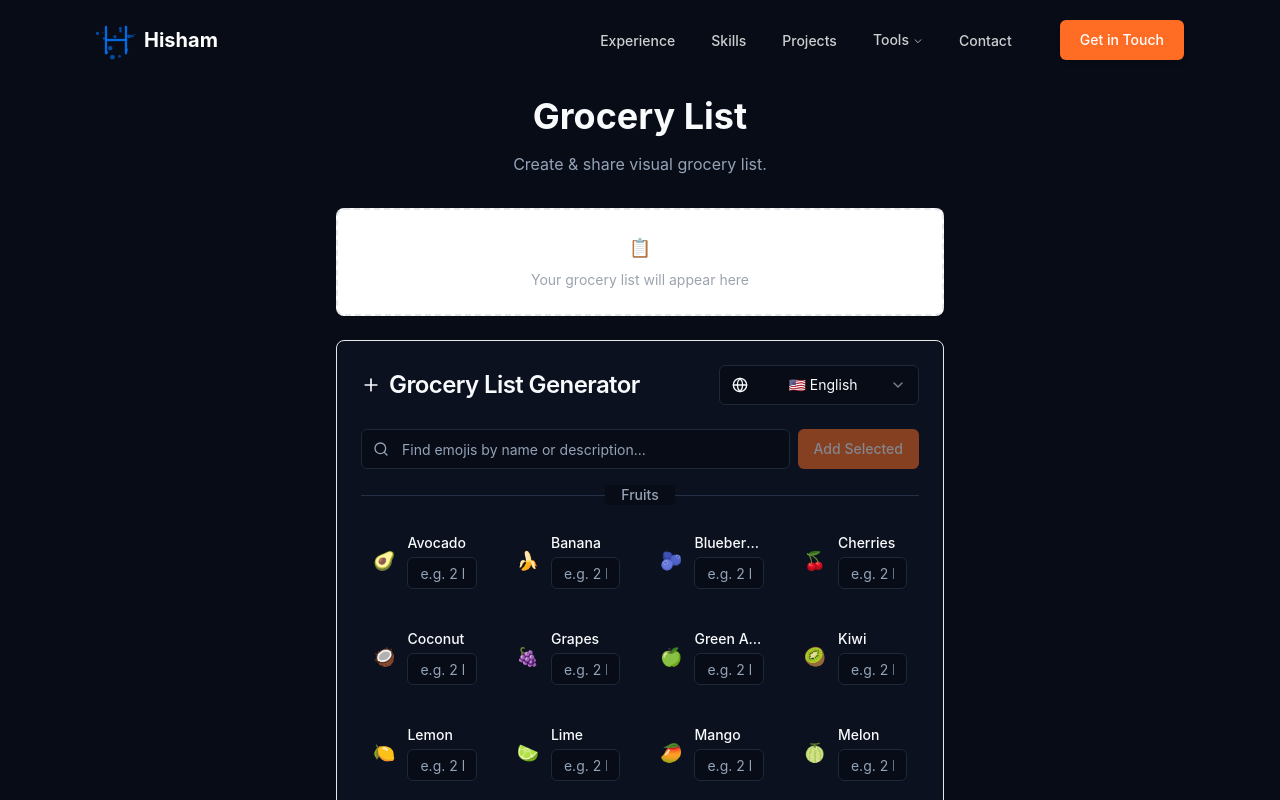
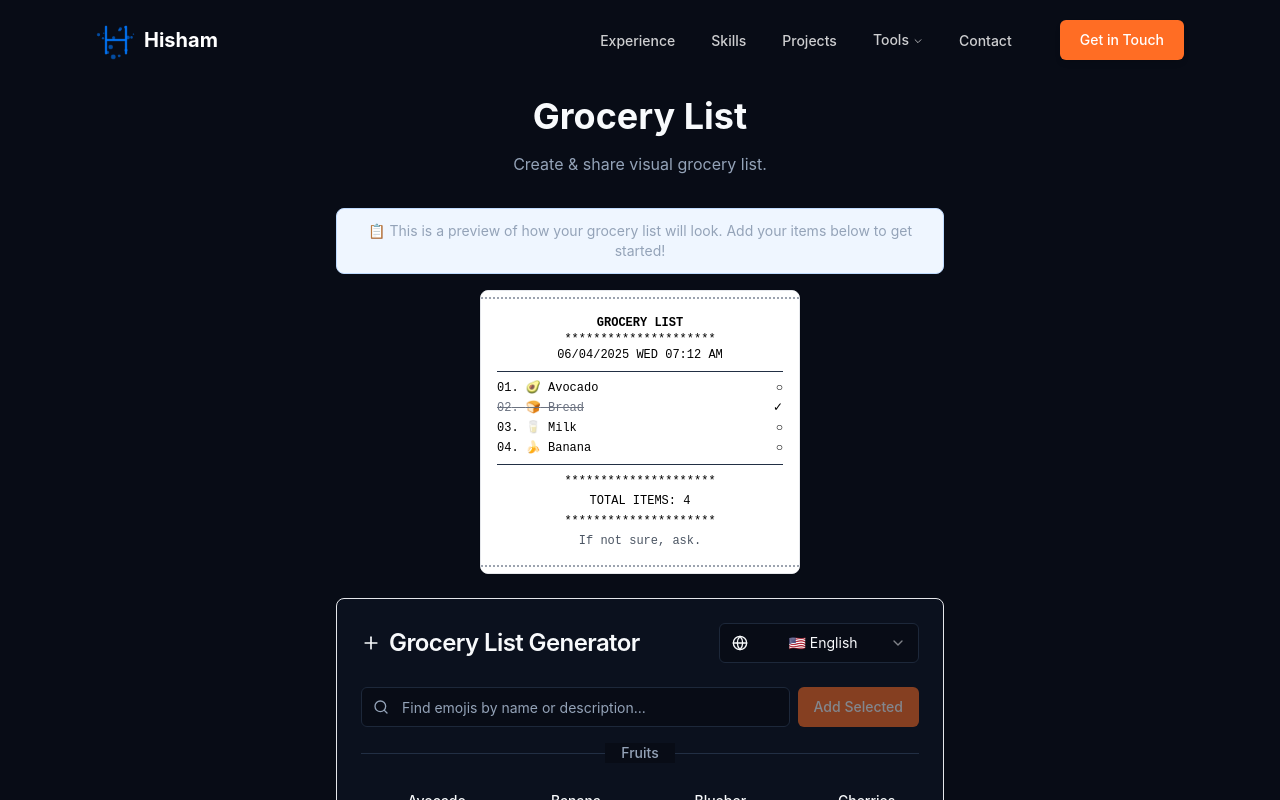
Before and after one commit to hisham86/career-spotlight-portfolio, a React (Vite) app: page /grocery in a window 1280 px wide. Shown: the top 800 px of the page. Built offline with nearby package versions, Linux system fonts and the light colour scheme.

Commit message:
Add preview items to grocery list
Show a preview of the grocery list with prefilled items, but start with a clean list when the user begins adding items.

```diff
--- a/src/pages/GroceryList.tsx
+++ b/src/pages/GroceryList.tsx
@@ -15,20 +15,36 @@ interface GroceryItem {
 }
 
 const GroceryList = () => {
-  const [items, setItems] = useState<GroceryItem[]>([]);
+  // Demo items to show how the list looks
+  const demoItems: GroceryItem[] = [
+    { id: 'demo-1', name: 'Avocado', completed: false },
+    { id: 'demo-2', name: 'Bread', completed: true },
+    { id: 'demo-3', name: 'Milk', completed: false },
+    { id: 'demo-4', name: 'Banana', completed: false },
+  ];
+
+  const [items, setItems] = useState<GroceryItem[]>(demoItems);
+  const [isDemo, setIsDemo] = useState(true);
 
   const addMultipleItems = (itemNames: string[]) => {
+    // Clear demo items when user adds their first real items
+    if (isDemo) {
+      setIsDemo(false);
+    }
+
     const newItems: GroceryItem[] = itemNames.map((name, index) => ({
       id: (Date.now() + index).toString(),
       name: name.trim(),
       completed: false,
-      unit: '1 biji' // Default unit
     }));
-    setItems([...items, ...newItems]);
+
+    // If demo mode, replace demo items, otherwise append to existing items
+    setItems(isDemo ? newItems : [...items, ...newItems]);
   };
 
   const clearList = () => {
     setItems([]);
+    setIsDemo(false);
   };
 
   return (
@@ -44,9 +60,17 @@ const GroceryList = () => {
             </p>
           </div>
 
+          {isDemo && items.length > 0 && (
+            <div className="text-center mb-4">
+              <p className="text-sm text-muted-foreground bg-blue-50 border border-blue-200 rounded-lg p-3">
+                📋 This is a preview of how your grocery list will look. Add your items below to get started!
+              </p>
+            </div>
+          )}
+
           <Receipt items={items} />
 
-          {items.length > 0 && (
+          {items.length > 0 && !isDemo && (
             <div className="flex justify-center mb-6">
               <Button
                 variant="outline"
```
